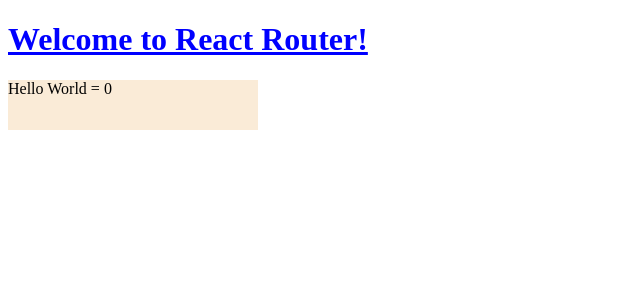
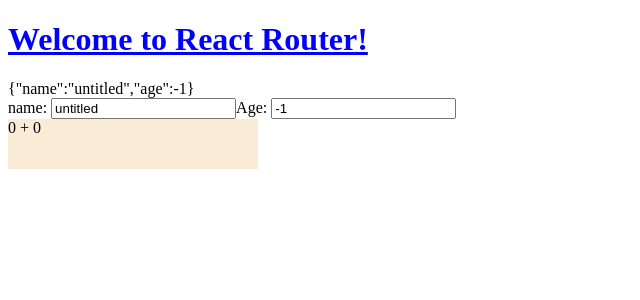
Before and after one commit to mxbooll/MxLib, a React app in the folder frontend/web-app/: page / in a window 1280 px wide. Shown: the top 300 px of the page, without its empty margins (0-640 px from the left). Built offline with nearby package versions, Linux system fonts and the light colour scheme.

Commit message:
Integrated Redux and Toolkit

```diff
--- a/frontend/web-app/package.json
+++ b/frontend/web-app/package.json
@@ -46,9 +46,11 @@
     "webpack-dev-server": "^4.9.3"
   },
   "dependencies": {
+    "@reduxjs/toolkit": "^1.8.3",
     "@types/node": "^18.0.5",
     "react": "^18.2.0",
     "react-dom": "^18.2.0",
+    "react-redux": "^8.0.2",
     "react-router-dom": "^6.3.0"
   }
 }
--- a/frontend/web-app/src/index.tsx
+++ b/frontend/web-app/src/index.tsx
@@ -2,6 +2,8 @@
 import React from "react";
 import { BrowserRouter } from "react-router-dom";
 import App from "./App";
+import { Provider } from 'react-redux'
+import store from "./store/store";
 
 // https://stackoverflow.com/a/63520782
 const portalDiv = document.getElementById("root");
@@ -13,11 +15,12 @@
     portalDiv
 );
 
-
 root.render(
     <React.StrictMode>
-        <BrowserRouter>
-            <App />
-        </BrowserRouter>
+        <Provider store={store}>
+            <BrowserRouter>
+                <App />
+            </BrowserRouter>
+        </Provider>
     </React.StrictMode>
 );
--- a/frontend/web-app/src/routes/Home.tsx
+++ b/frontend/web-app/src/routes/Home.tsx
@@ -1,5 +1,8 @@
-import React, { useState } from 'react';
+import React, { useState } from 'react'; // we need this to make JSX compile
 import styles from './Home.module.css'
+import { setDetails } from "../store/slices/profileSlice";
+import { useAppDispatch, useAppSelector } from "../store/hooks";
+import { increment } from "../store/slices/counterSlice";
 
 type CardProps = {
     title?: string,
@@ -7,16 +10,43 @@
 }
 
 const Home = ({ title, paragraph }: CardProps) =>{
-    const [counter, setCounter] = useState(0)
-
+    const profile = useAppSelector((state) => state.profile)
+    const dispatch = useAppDispatch()
+    console.log("High level rerender")
     return (
         <aside>
-            <div id={styles.homeButton} onClick={()=>{console.log("test");setCounter(counter + 1)}}>
-                Hello World = {counter}
+            {JSON.stringify(profile)}
+            {/* Hello World = {counter} */}
+
+            <div>
+                name: <input value={profile.name} onChange={(e) => {
+                dispatch(setDetails({
+                    name: e.target.value,
+                    age: profile.age
+                }))}}></input>
+                Age: <input type="number" value={profile.age} onChange={(e) => {
+                dispatch(setDetails({
+                    name: profile.name,
+                    age:Number.parseInt(e.target.value)
+                }))
+            }}></input>
             </div>
+
+            <ChildComponent/>
 
         </aside>
     )
 }
 
+const ChildComponent = () =>{
+    const count = useAppSelector((state) => state.counter.value)
+    const [counter, setCounter] = useState(0)
+    const dispatch = useAppDispatch()
+    console.log("Child Render")
+    return (
+        <div id={styles.homeButton} onClick={()=>{console.log("test");setCounter(counter + 1); dispatch(increment())}}>
+            <span>{count} + {counter}</span>
+        </div>
+    )
+}
 export default Home
--- /dev/null
+++ b/frontend/web-app/src/store/hooks.ts
@@ -0,0 +1,6 @@
+import { TypedUseSelectorHook, useDispatch, useSelector } from 'react-redux'
+import { AppDispatch, RootState } from "./store";
+
+// Use throughout your app instead of plain `useDispatch` and `useSelector`
+export const useAppDispatch: () => AppDispatch = useDispatch
+export const useAppSelector: TypedUseSelectorHook<RootState> = useSelector
--- /dev/null
+++ b/frontend/web-app/src/store/slices/counterSlice.ts
@@ -0,0 +1,29 @@
+import { createSlice, PayloadAction } from '@reduxjs/toolkit'
+
+interface CounterState {
+    value: number
+}
+
+const initialState: CounterState = {
+    value: 0,
+}
+
+const counterSlice = createSlice({
+    name: 'counter',
+    initialState,
+    reducers: {
+        increment: (state) => {
+            state.value += 1
+        },
+        decrement: (state) => {
+            state.value -= 1
+        },
+        incrementByAmount: (state, action: PayloadAction<number>) => {
+            state.value += action.payload
+        },
+    },
+})
+
+export const { increment, decrement, incrementByAmount } = counterSlice.actions
+
+export default counterSlice.reducer
--- /dev/null
+++ b/frontend/web-app/src/store/slices/profileSlice.ts
@@ -0,0 +1,26 @@
+import { createSlice, PayloadAction } from '@reduxjs/toolkit'
+
+interface profileState {
+    name: string,
+    age: number
+}
+
+const initialState: profileState = {
+    name: "untitled",
+    age: -1
+}
+
+export const profile = createSlice({
+    name: 'profile',
+    initialState,
+    reducers: {
+        setDetails: (state, action: PayloadAction<profileState>) =>{
+            state.name = action.payload.name
+            state.age = action.payload.age
+        }
+    },
+})
+
+export const { setDetails } = profile.actions
+
+export default profile.reducer
--- /dev/null
+++ b/frontend/web-app/src/store/store.ts
@@ -0,0 +1,15 @@
+import { configureStore } from '@reduxjs/toolkit'
+import counterSlice from "./slices/counterSlice";
+import profileSlice from "./slices/profileSlice";
+
+const store =  configureStore({
+    reducer: {
+        counter: counterSlice,
+        profile: profileSlice
+    },
+})
+
+export type RootState = ReturnType<typeof store.getState>
+export type AppDispatch = typeof store.dispatch
+
+export default store
```
Also changed, not shown: 1 other file (tests, documents, lock files or other folders).
